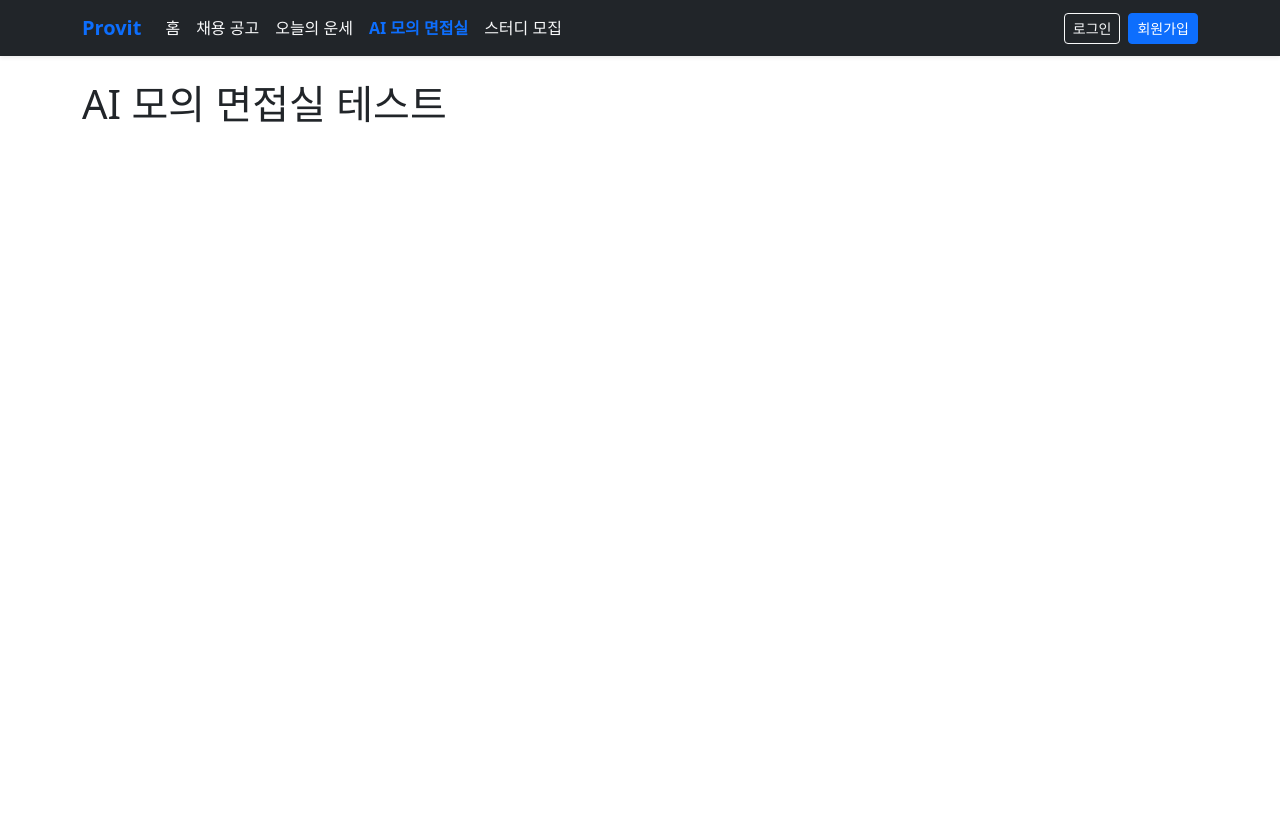
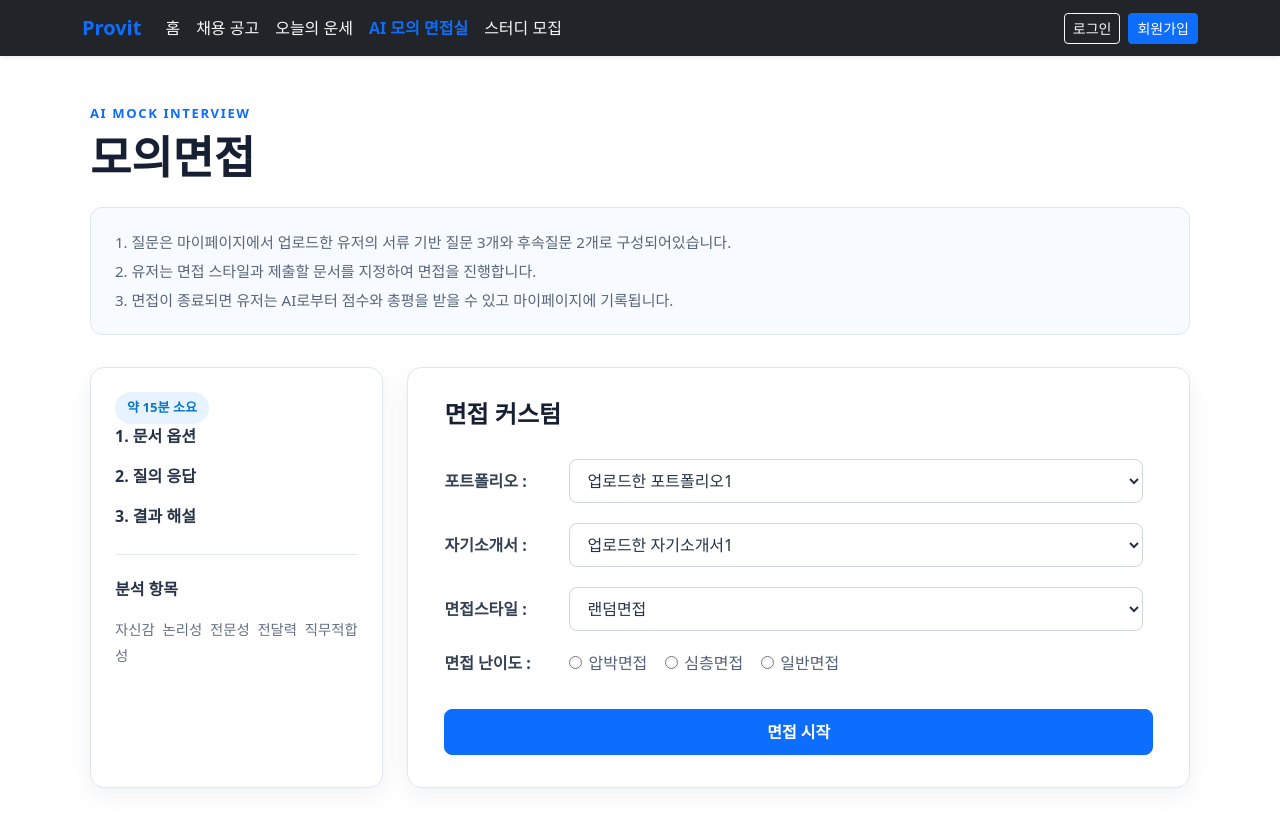
Before and after one commit to wnsgk0509/provit, a React app in the folder frontend/: page /interview in a window 1280 px wide. Shown: the top 826 px of the page. Before the commit the page ends 800 px from the top, so only its background shows below. Built offline with nearby package versions, Linux system fonts and the light colour scheme; the HTML template or start-up script is replaced by a standard one.

Commit message:
feat: 모의면접 페이지 프론트엔드 화면 구조

```diff
--- a/frontend/src/pages/interview/Interview.jsx
+++ b/frontend/src/pages/interview/Interview.jsx
@@ -1,5 +1,66 @@
+import './interview.css';
+
+
+
 function Interview() {
-    return <h1>AI 모의 면접실 테스트</h1>;
+    return <div className="interview-page">
+        <p>AI MOCK INTERVIEW</p>
+        <h1><b>모의면접</b></h1>
+        <br />
+
+        <div className="interview-explain">
+            <span>1. 질문은 마이페이지에서 업로드한 유저의 서류 기반 질문 3개와 후속질문 2개로 구성되어있습니다. </span><br />
+            <span>2. 유저는 면접 스타일과 제출할 문서를 지정하여 면접을 진행합니다.</span><br />
+            <span>3. 면접이 종료되면 유저는 AI로부터 점수와 총평을 받을 수 있고 마이페이지에 기록됩니다.</span>
+        </div>
+
+        <div className='interview-container'>
+
+            <div className='interview-contents'>
+                <div className='interview-explain-time'><span>약 15분 소요</span></div><br />
+                <p>1. 문서 옵션</p>
+                <p>2. 질의 응답</p>
+                <p>3. 결과 해설</p>
+                <hr />
+                <p>분석 항목</p>
+                <p>자신감 논리성 전문성 전달력 직무적합성</p>
+            </div>
+
+            <div className='interview-progress'>
+                <h2><b>면접 커스텀</b></h2>
+                <form action="" method=''>
+                    <span>포트폴리오 : </span>
+                    <select name="interview-portfolio" id="interview-portfolio">
+                        <option value="portfolio1">업로드한 포트폴리오1</option>
+                        <option value="portfolio2">업로드한 포트폴리오2</option>
+                    </select><br />
+                    <span>자기소개서 : </span>
+                    <select name="interview-coverLetter" id="interview-coverLetter">
+                        <option value="coverLetter1">업로드한 자기소개서1</option>
+                        <option value="coverLetter2">업로드한 자기소개서2</option>
+                    </select><br />
+                    <span>면접스타일 : </span>
+                    <select name="interview-style" id="interview-style">
+                        <option value="randomInterview">랜덤면접</option>
+                        <option value="oneByOneInterview">일대일면접</option>
+                        <option value="panelInterview">다대일면접</option>
+                        <option value="groupInterview">다대다면접</option>
+                    </select><br />
+
+                    <span>면접 난이도 : </span>
+                    <label htmlFor='hard'><input type="radio" name='interview-level' id='hard' value="hard"/>압박면접</label>
+                    <label htmlFor='normal'><input type="radio" name='interview-level' id='normal' value="normal"/>심층면접</label>
+                    <label htmlFor='easy'><input type="radio" name='interview-level' id='easy' value="easy"/>일반면접</label>
+                    <br />
+                    <button className="btn btn-primary" type="button">면접 시작</button>
+                </form>
+            </div>
+
+        </div>
+
+
+
+    </div>
 }
 
 export default Interview;
--- /dev/null
+++ b/frontend/src/pages/interview/interview.css
@@ -0,0 +1,181 @@
+.interview-page {
+    max-width: 1100px;
+    margin: 0 auto;
+    padding: 24px 0 56px;
+    color: #172033;
+}
+
+.interview-page > p:first-child {
+    margin-bottom: 6px;
+    color: #0d6efd;
+    font-size: 0.82rem;
+    font-weight: 700;
+    letter-spacing: 0.12em;
+}
+
+.interview-page > h1 {
+    margin: 0;
+    font-size: clamp(2rem, 4vw, 2.8rem);
+}
+
+.interview-explain {
+    padding: 20px 24px;
+    border: 1px solid #dbe7f5;
+    border-radius: 12px;
+    background-color: #f7faff;
+    color: #596579;
+    font-size: 0.94rem;
+    line-height: 1.9;
+}
+
+.interview-container {
+    display: grid;
+    grid-template-columns: minmax(230px, 0.75fr) minmax(0, 2fr);
+    gap: 24px;
+    margin-top: 32px;
+}
+
+.interview-contents,
+.interview-progress {
+    border: 1px solid #e1e6ee;
+    border-radius: 14px;
+    background-color: #ffffff;
+    box-shadow: 0 8px 24px rgba(25, 42, 70, 0.06);
+}
+
+.interview-contents {
+    min-height: 380px;
+    padding: 24px;
+}
+
+.interview-explain-time {
+    display: inline-flex;
+    align-items: center;
+    padding: 6px 12px;
+    border-radius: 999px;
+    background-color: #e7f4ff;
+    color: #0877c9;
+    font-size: 0.82rem;
+    font-weight: 700;
+}
+
+.interview-contents > p {
+    margin: 0 0 16px;
+    color: #647084;
+}
+
+.interview-contents > p:nth-of-type(-n + 3) {
+    color: #263247;
+    font-weight: 600;
+}
+
+.interview-contents > p:nth-of-type(4) {
+    margin-top: 22px;
+    color: #263247;
+    font-weight: 700;
+}
+
+.interview-contents > p:last-child {
+    font-size: 0.9rem;
+    line-height: 1.8;
+    word-spacing: 4px;
+}
+
+.interview-contents hr {
+    margin: 26px 0 0;
+    border-color: #e5e9f0;
+    opacity: 1;
+}
+
+.interview-progress {
+    padding: 32px 36px;
+}
+
+.interview-progress h2 {
+    margin-bottom: 30px;
+    font-size: 1.5rem;
+}
+
+.interview-progress form > span {
+    display: inline-block;
+    width: 125px;
+    color: #344054;
+    font-weight: 600;
+}
+
+#interview-portfolio,
+#interview-coverLetter,
+#interview-style {
+    width: calc(100% - 135px);
+    min-height: 44px;
+    margin-bottom: 20px;
+    padding: 0 38px 0 13px;
+    border: 1px solid #cfd6e1;
+    border-radius: 8px;
+    background-color: #ffffff;
+    color: #263247;
+    cursor: pointer;
+}
+
+#interview-portfolio:focus,
+#interview-coverLetter:focus,
+#interview-style:focus {
+    border-color: #0d6efd;
+    outline: 0;
+    box-shadow: 0 0 0 3px rgba(13, 110, 253, 0.13);
+}
+
+.interview-progress label {
+    margin-right: 18px;
+    color: #526077;
+    cursor: pointer;
+}
+
+.interview-progress input[type="radio"] {
+    margin-right: 6px;
+    accent-color: #0d6efd;
+}
+
+.interview-progress button {
+    display: block;
+    width: 100%;
+    min-height: 46px;
+    margin-top: 34px;
+    border-radius: 8px;
+    font-weight: 700;
+}
+
+@media (max-width: 767px) {
+    .interview-page {
+        padding-top: 8px;
+    }
+
+    .interview-container {
+        grid-template-columns: 1fr;
+    }
+
+    .interview-contents {
+        min-height: auto;
+    }
+
+    .interview-progress {
+        padding: 26px 22px;
+    }
+
+    .interview-progress form > span {
+        display: block;
+        width: auto;
+        margin-bottom: 8px;
+    }
+
+    #interview-portfolio,
+    #interview-coverLetter,
+    #interview-style {
+        width: 100%;
+    }
+
+    .interview-progress label {
+        display: inline-block;
+        margin-bottom: 10px;
+    }
+}
```
